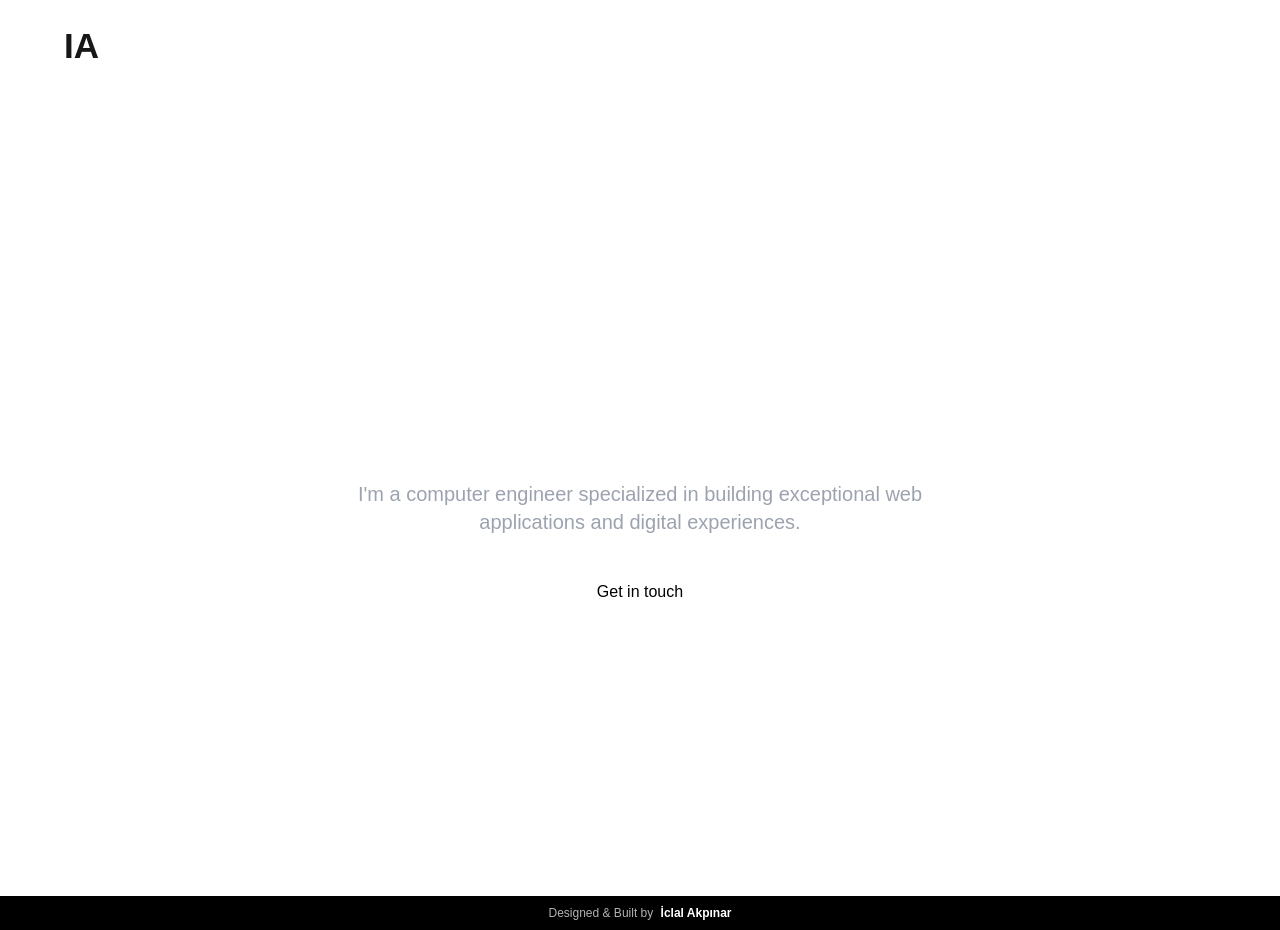
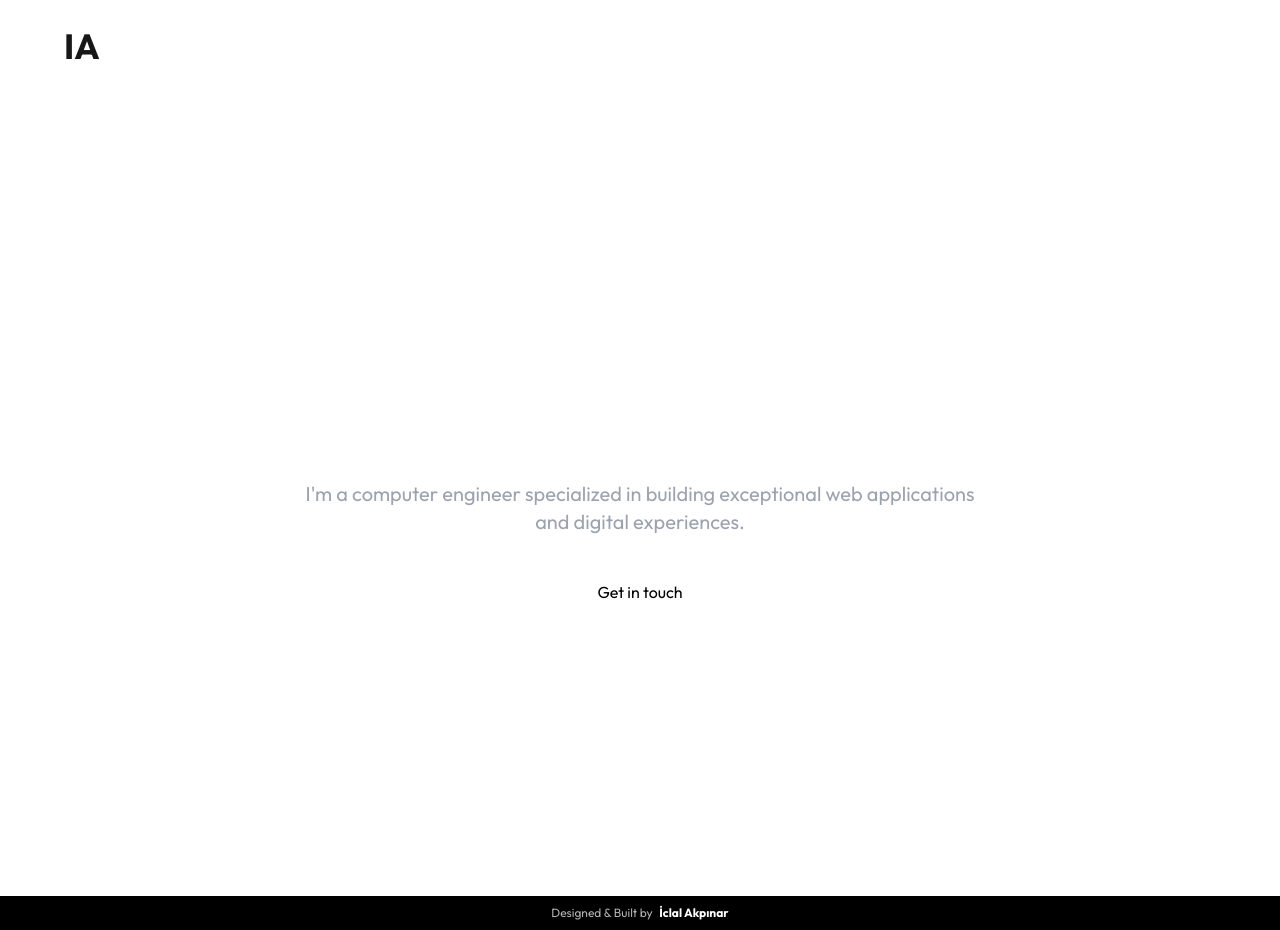
Before and after one commit to IclalAkpinar/iclalakpinar-portfolio, a Next.js app: page / in a window 1280 px wide. Built offline with nearby package versions, Linux system fonts and the light colour scheme.

Commit message:
chaneged font to outfit

```diff
--- a/src/app/globals.css
+++ b/src/app/globals.css
@@ -1,3 +1,7 @@
+
+@import url('https://fonts.googleapis.com/css2?family=Outfit:wght@100;200;300;400;500;600;700;800;900&display=swap');
+
+
 @tailwind base;
 @tailwind components;
 @tailwind utilities;
@@ -5,26 +9,30 @@
 :root {
   --background: #ffffff;
   --foreground: #171717;
+  --font-mono: 'Outfit', monospace;
+
 }
 
 @theme inline {
   --color-background: var(--background);
   --color-foreground: var(--foreground);
-  --font-sans: var(--font-geist-sans);
-  --font-mono: var(--font-geist-mono);
+  --font-sans: 'Outfit';
+  --font-mono: 'Outfit';
 }
 
 @media (prefers-color-scheme: dark) {
   :root {
     --background: #000;
     --foreground: #ededed;
+    --font-mono: 'Outfit', monospace;
+
   }
 }
 
 body {
   background: var(--background);
   color: var(--foreground);
-  font-family: Arial, Helvetica, sans-serif;
+  font-family: 'Outfit', sans-serif;
 }
 
 .writing-vertical-lr {
--- a/src/app/layout.tsx
+++ b/src/app/layout.tsx
@@ -8,12 +8,18 @@ export const metadata: Metadata = {
 
 export default function RootLayout({
   children,
-}: Readonly<{
+}: {
   children: React.ReactNode;
-}>) {
+}) {
   return (
     <html lang="en">
-      <body className="antialiased">{children}</body>
+      <head>
+        <link
+          href="https://fonts.googleapis.com/css2?family=Outfit:wght@100;200;300;400;500;600;700;800;900&display=swap"
+          rel="stylesheet"
+        />
+      </head>
+      <body>{children}</body>
     </html>
   );
 }
--- a/tailwind.config.ts
+++ b/tailwind.config.ts
@@ -38,6 +38,13 @@ const config: Config = {
         fadeIn: "fadeIn 0.5s ease-out",
         slideUp: "slideUp 0.8s ease-out",
       },
+      boxShadow: {
+        image: "inset 0 0 40px 20px rgba(0, 0, 0, 0.8)",
+      },
+      fontFamily: {
+        sans: ["Outfit", "sans-serif"],
+        display: ["Outfit", "sans-serif"],
+      },
     },
   },
   plugins: [],
```
